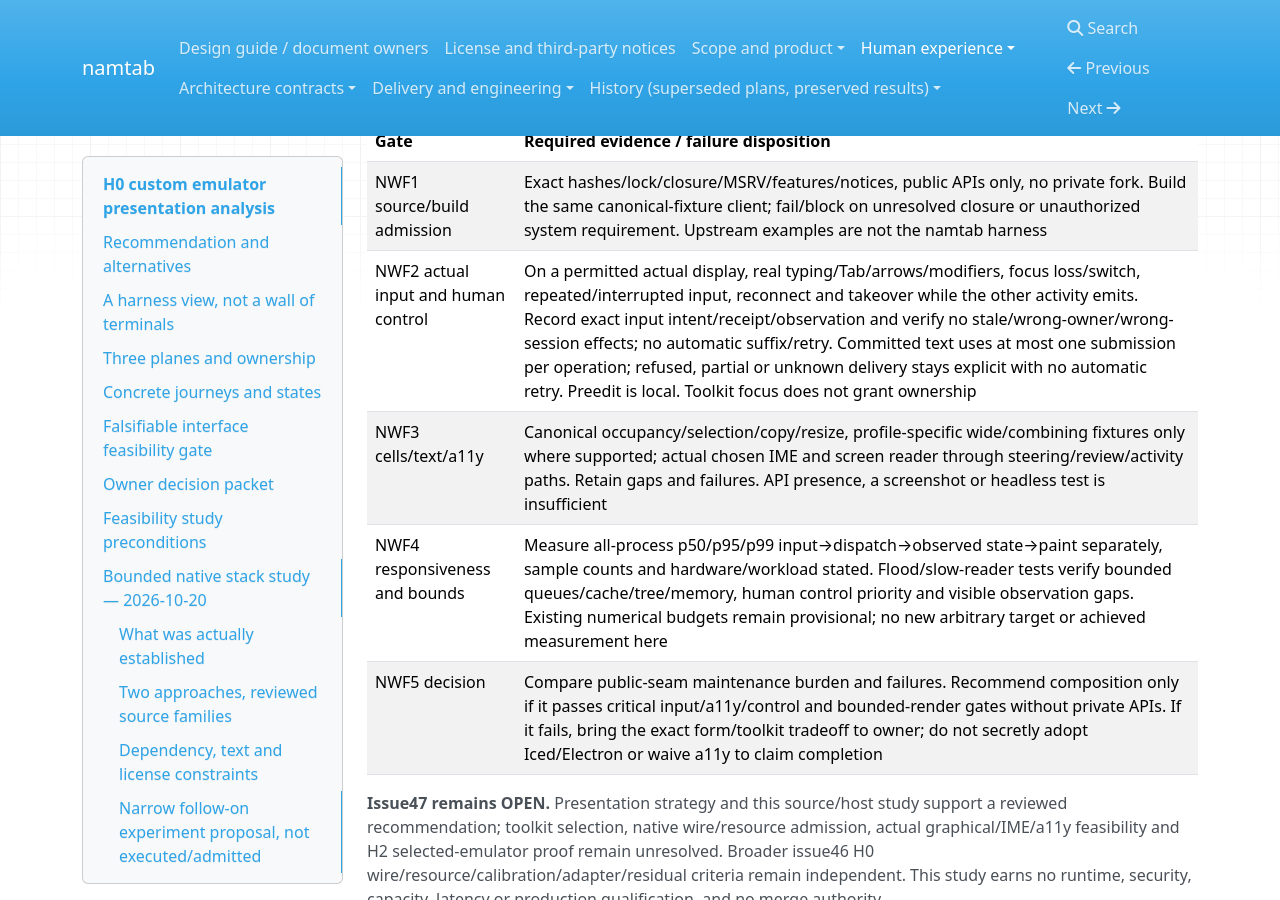
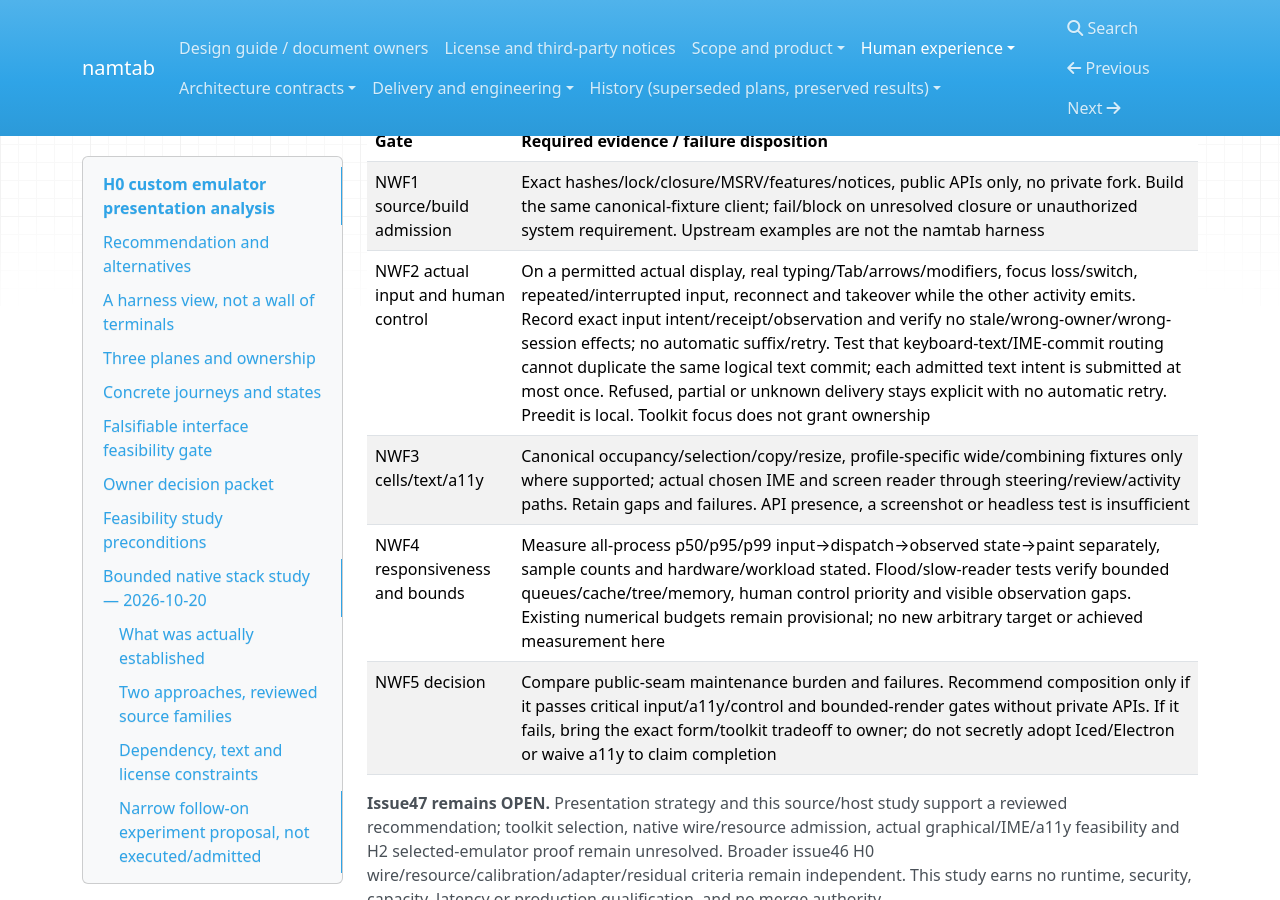
Before and after one commit to whoodes/namtab, an MkDocs documentation site: the page built from docs/ux/h0-interface-decision.md, in a window 1280 px wide and 900 px high, scrolled down 8658 px. Built offline with MkDocs 1.6.1, drawn with Linux system fonts in a browser that asks for light colours; nearby versions of some CDN libraries.

Commit message:
Align native frontend status and composition-input gates
Update the companion frontend owner to distinguish the completed read-only study from unrun graphical feasibility. Explicitly test IME/keyboard-text overlap before creating an admitted text intent; at-most-once submission does not imply exactly-once effect.

Validation: strict MkDocs and846local links pass; scope review found no further substantive consistency issues. No renderer/input runtime or dependency changes.

```diff
--- a/docs/ux/h0-interface-decision.md
+++ b/docs/ux/h0-interface-decision.md
@@ -131,7 +131,7 @@
 | Gate | Required evidence / failure disposition |
 | --- | --- |
 | NWF1 source/build admission | Exact hashes/lock/closure/MSRV/features/notices, public APIs only, no private fork. Build the same canonical-fixture client; fail/block on unresolved closure or unauthorized system requirement. Upstream examples are not the namtab harness |
-| NWF2 actual input and human control | On a permitted actual display, real typing/Tab/arrows/modifiers, focus loss/switch, repeated/interrupted input, reconnect and takeover while the other activity emits. Record exact input intent/receipt/observation and verify no stale/wrong-owner/wrong-session effects; no automatic suffix/retry. Committed text uses at most one submission per operation; refused, partial or unknown delivery stays explicit with no automatic retry. Preedit is local. Toolkit focus does not grant ownership |
+| NWF2 actual input and human control | On a permitted actual display, real typing/Tab/arrows/modifiers, focus loss/switch, repeated/interrupted input, reconnect and takeover while the other activity emits. Record exact input intent/receipt/observation and verify no stale/wrong-owner/wrong-session effects; no automatic suffix/retry. Test that keyboard-text/IME-commit routing cannot duplicate the same logical text commit; each admitted text intent is submitted at most once. Refused, partial or unknown delivery stays explicit with no automatic retry. Preedit is local. Toolkit focus does not grant ownership |
 | NWF3 cells/text/a11y | Canonical occupancy/selection/copy/resize, profile-specific wide/combining fixtures only where supported; actual chosen IME and screen reader through steering/review/activity paths. Retain gaps and failures. API presence, a screenshot or headless test is insufficient |
 | NWF4 responsiveness and bounds | Measure all-process p50/p95/p99 input→dispatch→observed state→paint separately, sample counts and hardware/workload stated. Flood/slow-reader tests verify bounded queues/cache/tree/memory, human control priority and visible observation gaps. Existing numerical budgets remain provisional; no new arbitrary target or achieved measurement here |
 | NWF5 decision | Compare public-seam maintenance burden and failures. Recommend composition only if it passes critical input/a11y/control and bounded-render gates without private APIs. If it fails, bring the exact form/toolkit tradeoff to owner; do not secretly adopt Iced/Electron or waive a11y to claim completion |
```
Also changed, not shown: docs/engine/frontend-contracts.md (+1 -1 lines).
